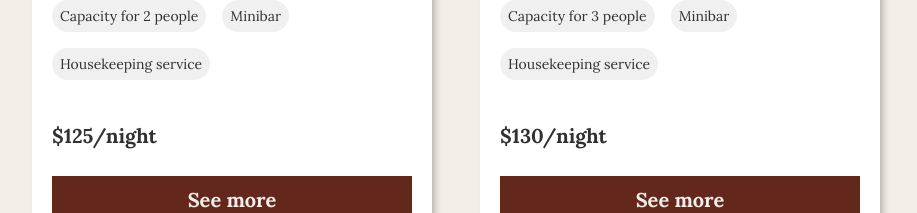
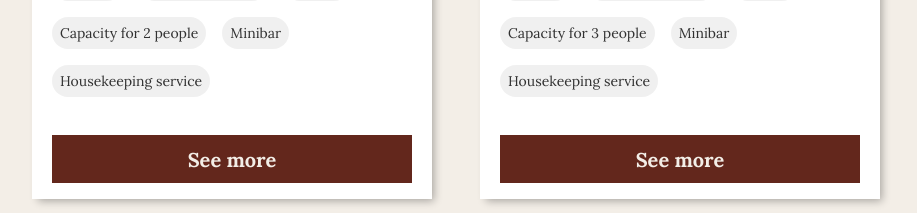
Before and after one commit to juanicenteno/hotel_ayres_calafate_next, a Next.js app: page /en/rooms in a window 1280 px wide. Shown: the part 1200-1413 px from the top of the page, without its empty margins (184-1101 px from the left). Built offline with nearby package versions, Linux system fonts and the light colour scheme; a web font is replaced by a local one.

Commit message:
se elimino el precio de rooms.

```diff
--- a/src/app/[locale]/rooms/[id]/page.jsx
+++ b/src/app/[locale]/rooms/[id]/page.jsx
@@ -114,11 +114,11 @@ export default function RoomDetail({ params }) {
                 <h1>{room.nombre[locale]}</h1>
                 <div className="container_room_detail">
                     <div className="embla" id='embla_room_carousel'>
-                        <p className='price_customers'>
+                        {/* <p className='price_customers'>
                             {t('from')}
                             <span> {room.precio}</span>
                             /{t('night')}
-                        </p>
+                        </p> */}
                         <p className='quantity_customers'>
                             <svg xmlns="http://www.w3.org/2000/svg" fill="none" viewBox="0 0 24 24" strokeWidth={1.5} stroke="currentColor" className="size-6">
                                 <path strokeLinecap="round" strokeLinejoin="round" d="M15 19.128a9.38 9.38 0 0 0 2.625.372 9.337 9.337 0 0 0 4.121-.952 4.125 4.125 0 0 0-7.533-2.493M15 19.128v-.003c0-1.113-.285-2.16-.786-3.07M15 19.128v.106A12.318 12.318 0 0 1 8.624 21c-2.331 0-4.512-.645-6.374-1.766l-.001-.109a6.375 6.375 0 0 1 11.964-3.07M12 6.375a3.375 3.375 0 1 1-6.75 0 3.375 3.375 0 0 1 6.75 0Zm8.25 2.25a2.625 2.625 0 1 1-5.25 0 2.625 2.625 0 0 1 5.25 0Z" />
--- a/src/app/[locale]/rooms/page.jsx
+++ b/src/app/[locale]/rooms/page.jsx
@@ -70,7 +70,7 @@ function Rooms() {
                                         <li key={key}>{text}</li>
                                     ))}
                                 </ul>
-                                <small className={styles.room_price}>{item.precio}/{t('night')}</small>
+                                {/* <small className={styles.room_price}>{item.precio}/{t('night')}</small> */}
                                 <TransitionLink aria-label="ver detalles de habitacion" key={item.id} href={`/rooms/${item.id}`} className={styles.reserve_button}>{t('see_more')}</TransitionLink>
                             </section>
                         </article>
```
